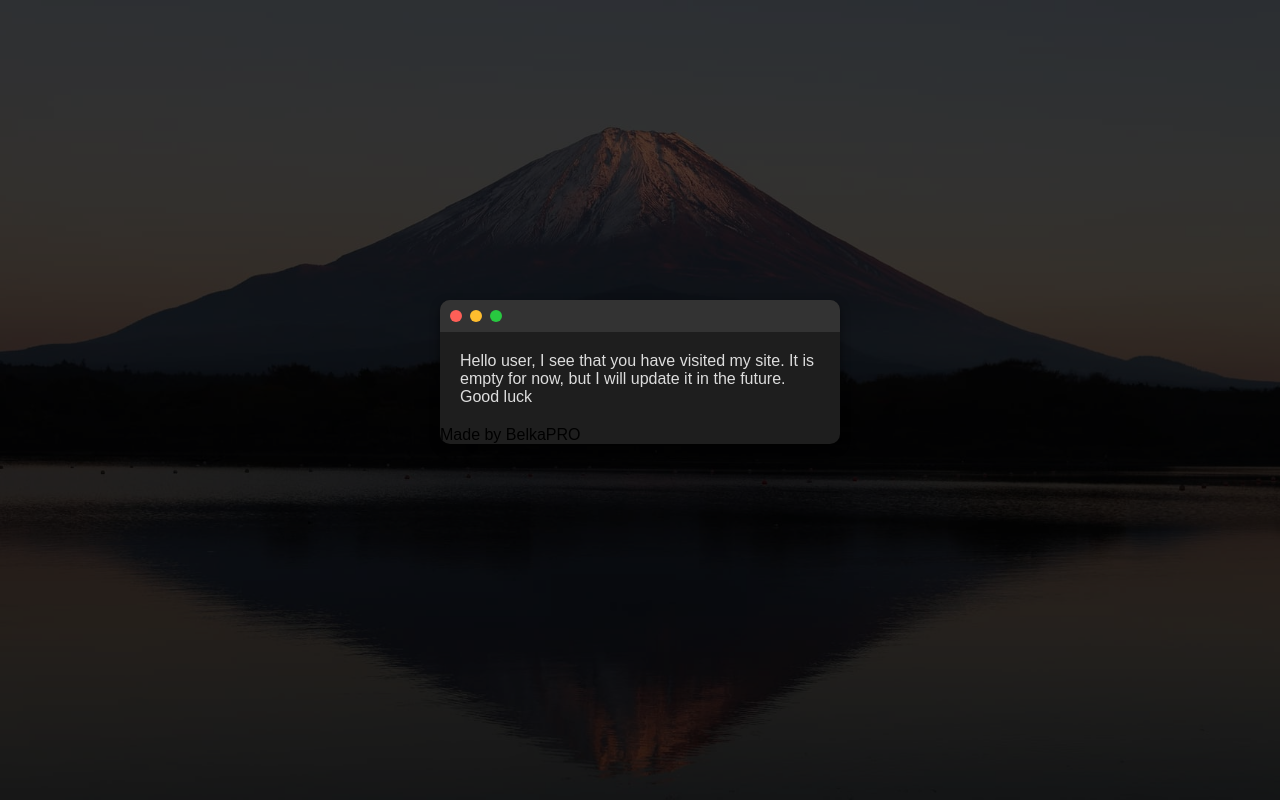
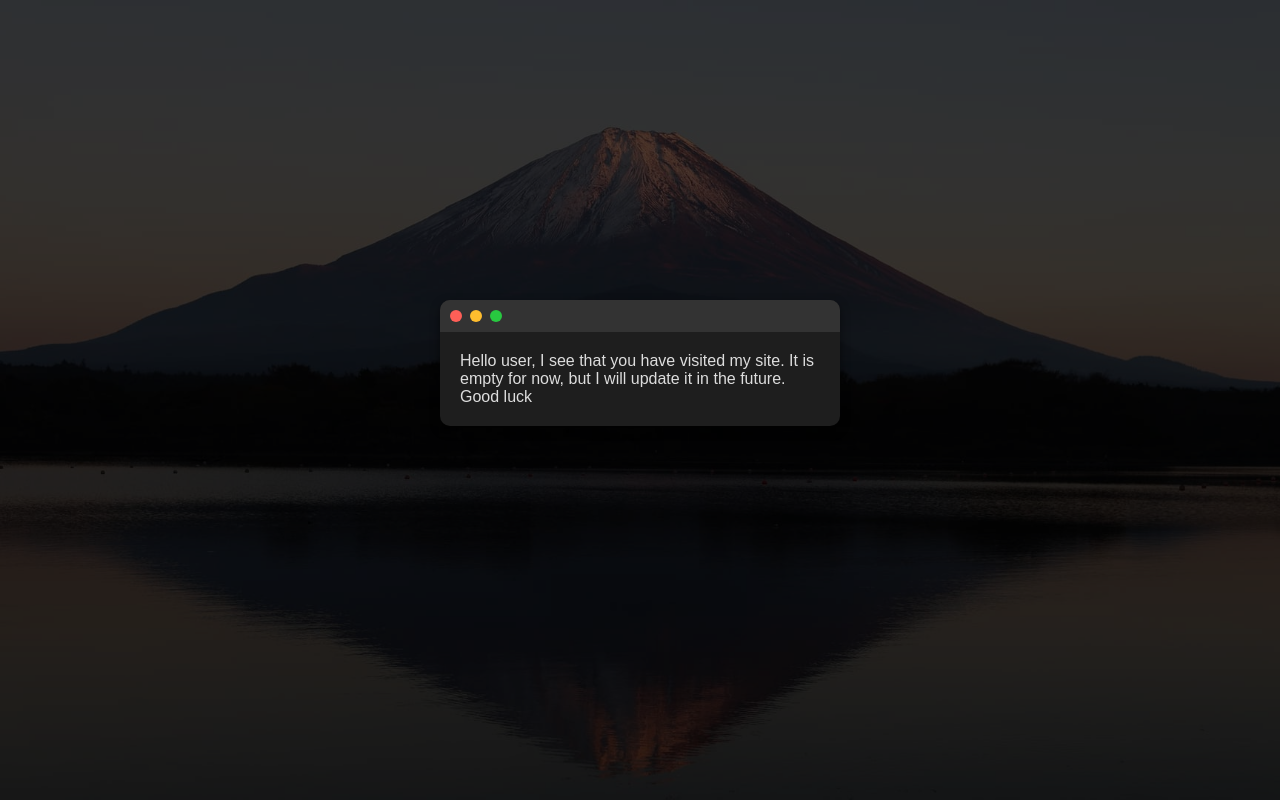
Before and after one commit to BelkasPro/website, a plain HTML site: page index.html in a window 1280 px wide. Drawn offline with Linux system fonts and the light colour scheme.

Commit message:
Update index.html

```diff
--- a/index.html
+++ b/index.html
@@ -78,7 +78,6 @@
         <div class="content">
             Hello user, I see that you have visited my site. It is empty for now, but I will update it in the future. Good luck
         </div>
-        <div class="footer">Made by BelkaPRO</div>
     </div>
     <script>
         const windowElement = document.getElementById("window");
```
